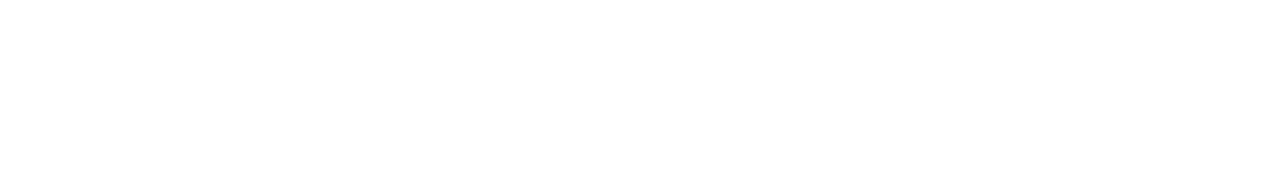
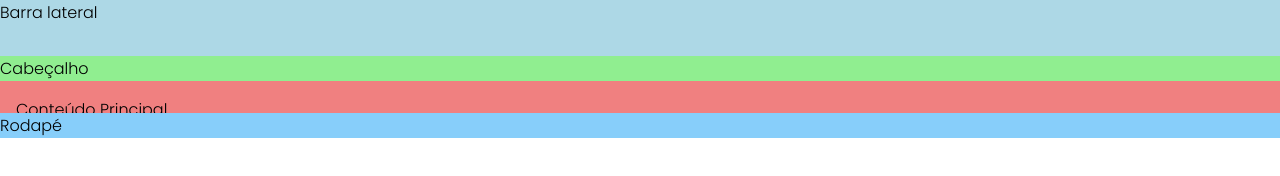
Before and after one commit to pedrocasteli/portal_grid, a website: page index.html in a window 1280 px wide. Drawn offline with Linux system fonts and the light colour scheme.

Commit message:
Segundo commit

```diff
--- a/index.html
+++ b/index.html
@@ -1,11 +1,22 @@
 <!DOCTYPE html>
-<html lang="en">
+<html lang="pt-br">
     <head>
         <meta charset="UTF-8" />
         <meta http-equiv="X-UA-Compatible" content="IE=edge" />
         <meta name="viewport" content="width=device-width, initial-scale=1.0" />
         <link rel="stylesheet" href="./css/style.css" />
+        <link rel="preconnect" href="https://fonts.googleapis.com" />
+        <link rel="preconnect" href="https://fonts.gstatic.com" crossorigin />
+        <link
+            href="https://fonts.googleapis.com/css2?family=Poppins:wght@100;200;300;400;500&display=swap"
+            rel="stylesheet"
+        />
         <title>Portal Grid</title>
     </head>
-    <body></body>
+    <body class="container">
+        <div class="barra-lateral">Barra lateral</div>
+        <header class="cabecalho">Cabeçalho</header>
+        <div class="principal">Conteúdo Principal</div>
+        <footer class="rodape">Rodapé</footer>
+    </body>
 </html>
--- a/package.json
+++ b/package.json
@@ -4,7 +4,7 @@
     "description": "",
     "main": "index.js",
     "scripts": {
-        "csass": "node-sass sass/main.scss css/style.css"
+        "csass": "node-sass sass/main.scss css/style.css -w"
     },
     "keywords": [],
     "author": "",
--- /dev/null
+++ b/sass/_barra-lateral.scss
@@ -0,0 +1,3 @@
+.barra-lateral {
+    background-color: lightblue;
+}
--- a/sass/_base.scss
+++ b/sass/_base.scss
@@ -0,0 +1,31 @@
+//CORES
+$cor-barra-lateral: rgb(73, 80, 57);
+$cor-cabecalho: #e3e3e3;
+$cor-principal: #cccaca;
+$cor-rodape: #c2c2c2;
+
+//FONTES
+$fonte-primaria: "Poppins", sans-serif;
+
+*,
+*::before,
+*::after {
+    margin: 0;
+    padding: 0;
+    box-sizing: inherit;
+}
+
+html {
+    box-sizing: border-box;
+    font-size: 100%;
+}
+
+body {
+    font-family: $fonte-primaria;
+    font-weight: 300;
+}
+
+.container {
+    display: grid;
+    grid-template-rows: 3.5rem min-content 2rem;
+}
--- /dev/null
+++ b/sass/_cabecalho.scss
@@ -0,0 +1,3 @@
+.cabecalho {
+    background-color: lightgreen;
+}
--- /dev/null
+++ b/sass/_principal.scss
@@ -0,0 +1,4 @@
+.principal {
+    background-color: lightcoral;
+    padding: 1rem;
+}
--- /dev/null
+++ b/sass/_rodape.scss
@@ -0,0 +1,3 @@
+.rodape {
+    background-color: lightskyblue;
+}
--- a/sass/main.scss
+++ b/sass/main.scss
@@ -1,5 +1,5 @@
+@import "./barra-lateral";
 @import "./base";
-@import "./footer";
-@import "./header";
-@import "./main-content";
-@import "./sidebar";
+@import "./cabecalho";
+@import "./principal";
+@import "./rodape";
```
Also changed, not shown: css/style.css, sass/_footer.scss (deleted), sass/_header.scss (deleted), sass/_main-content.scss (deleted), sass/_sidebar.scss (deleted).
